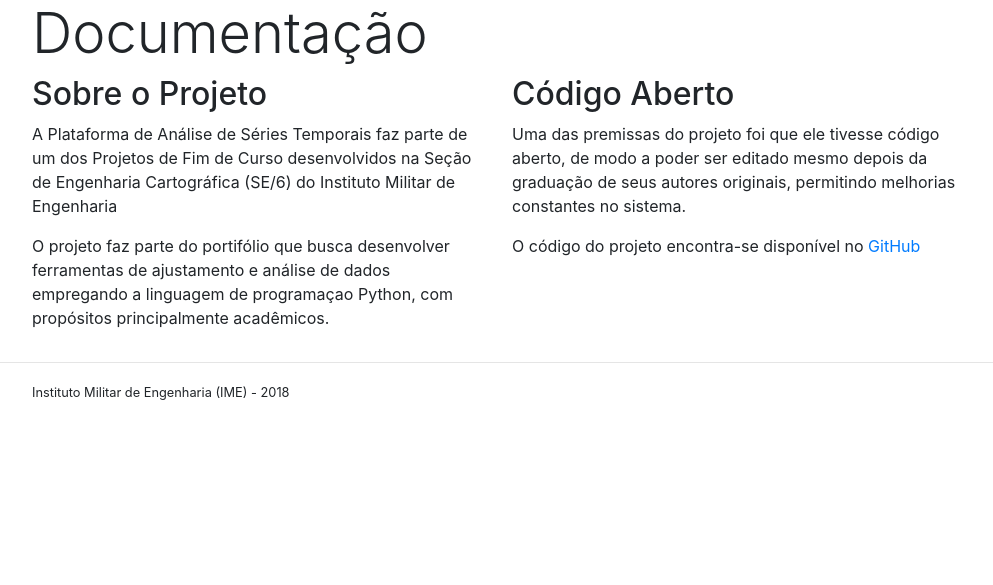
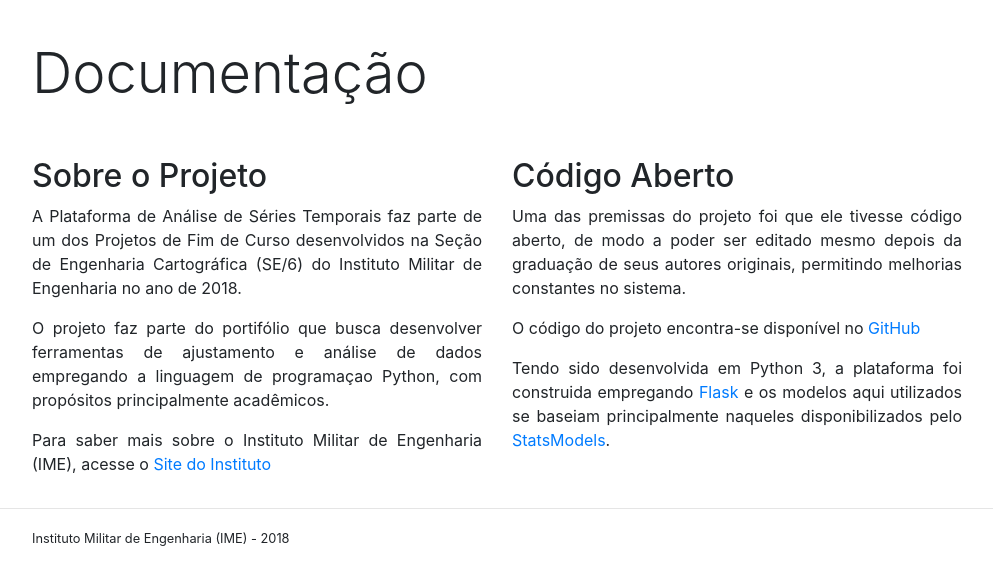
Before and after one commit to mariliamonteiro/pfc_timeseries, a Flask app: page /docs in a window 1280 px wide. Shown: the part 56-641 px from the top of the page, without its empty margins (143-1136 px from the left). Run offline with Flask 2, Linux system fonts and the light colour scheme; some libraries are stand-ins or nearby versions.

Commit message:
Textos e Header
Edição de Textos e Header

```diff
--- a/templates/docs.html
+++ b/templates/docs.html
@@ -1,23 +1,25 @@
 {% extends "layout.html" %}
 
 {% block content %}
-<div class="container">
+<div class="container" style="margin-bottom:50px; margin-top:40px;">
   <h1 class="display-4">Documentação</h1>
 </div>
+
 <div class="container">
   <div class="row">
-    <div class="col-md-6">
+    <div class="col-md-6" style="text-align:justify;">
+      <h2>Sobre o Projeto</h2>
+      <p>A Plataforma de Análise de Séries Temporais faz parte de um dos Projetos de Fim de Curso desenvolvidos na Seção de Engenharia Cartográfica (SE/6) do Instituto Militar de Engenharia no ano de 2018.</p>
+      <p>O projeto faz parte do portifólio que busca desenvolver ferramentas de ajustamento e análise de dados empregando a linguagem de programaçao Python, com propósitos principalmente acadêmicos.</p>
+      <p>Para saber mais sobre o Instituto Militar de Engenharia (IME), acesse o <a href="http://www.ime.eb.mil.br/pt/">Site do Instituto</a></p>
+    </div>
 
-        <h2>Sobre o Projeto</h2>
-        <p>A Plataforma de Análise de Séries Temporais faz parte de um dos Projetos de Fim de Curso desenvolvidos na Seção de Engenharia Cartográfica (SE/6) do Instituto Militar de Engenharia</p>
-        <p>O projeto faz parte do portifólio que busca desenvolver ferramentas de ajustamento e análise de dados empregando a linguagem de programaçao Python, com propósitos principalmente acadêmicos.</p>
+    <div class="col-md-6" style="text-align:justify;">
 
-    </div>
-    <div class="col-md-6">
-
-        <h2>Código Aberto</h2>
-        <p>Uma das premissas do projeto foi que ele tivesse código aberto, de modo a poder ser editado mesmo depois da graduação de seus autores originais, permitindo melhorias constantes no sistema.</p>
-        <p>O código do projeto encontra-se disponível no <a href="https://github.com/mariliamonteiro/pfc_timeseries/tree/master">GitHub</a></p>
+      <h2>Código Aberto</h2>
+      <p>Uma das premissas do projeto foi que ele tivesse código aberto, de modo a poder ser editado mesmo depois da graduação de seus autores originais, permitindo melhorias constantes no sistema.</p>
+      <p>O código do projeto encontra-se disponível no <a href="https://github.com/mariliamonteiro/pfc_timeseries/tree/master">GitHub</a></p>
+      <p>Tendo sido desenvolvida em Python 3, a plataforma foi construida empregando <a href="http://flask.pocoo.org/">Flask</a> e os modelos aqui utilizados se baseiam principalmente naqueles disponibilizados pelo <a href="https://www.statsmodels.org/stable/index.html">StatsModels</a>. </p>
 
     </div>
   </div>
```
